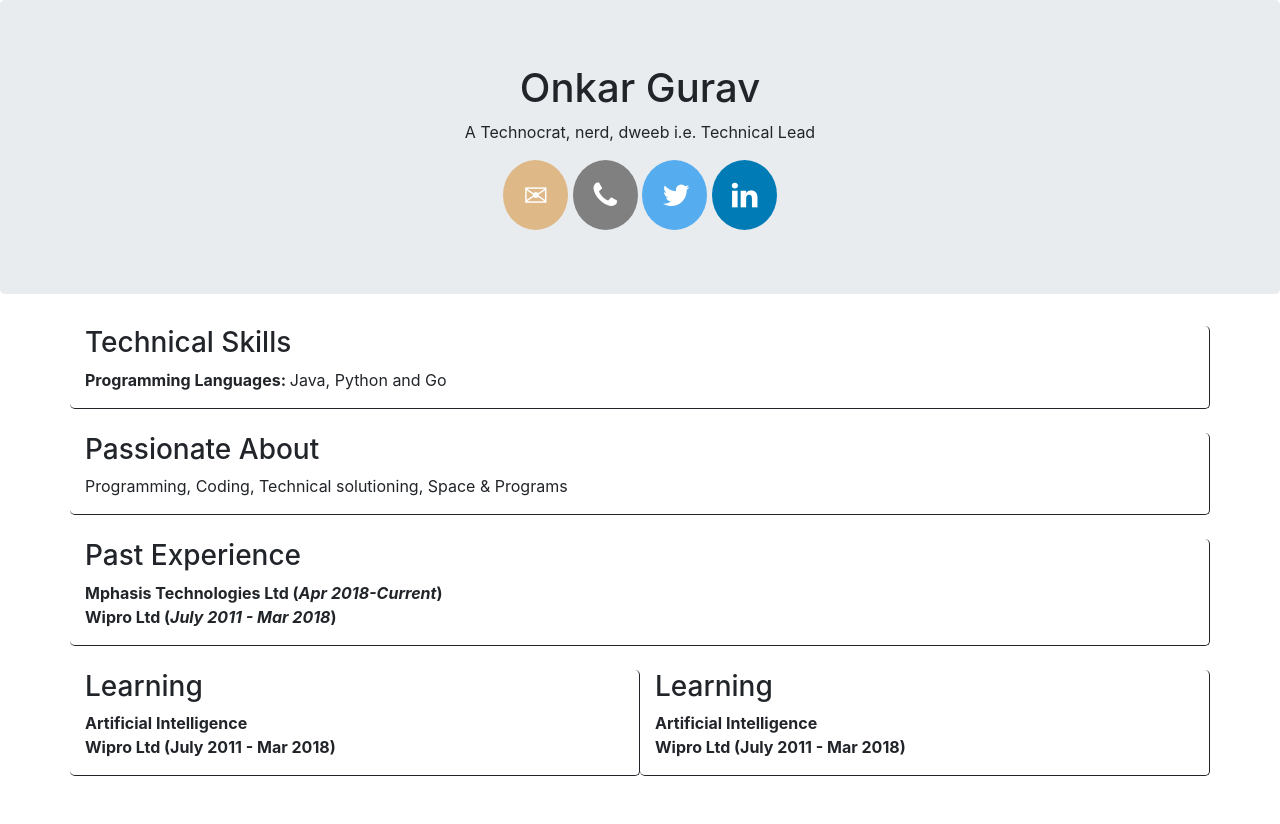
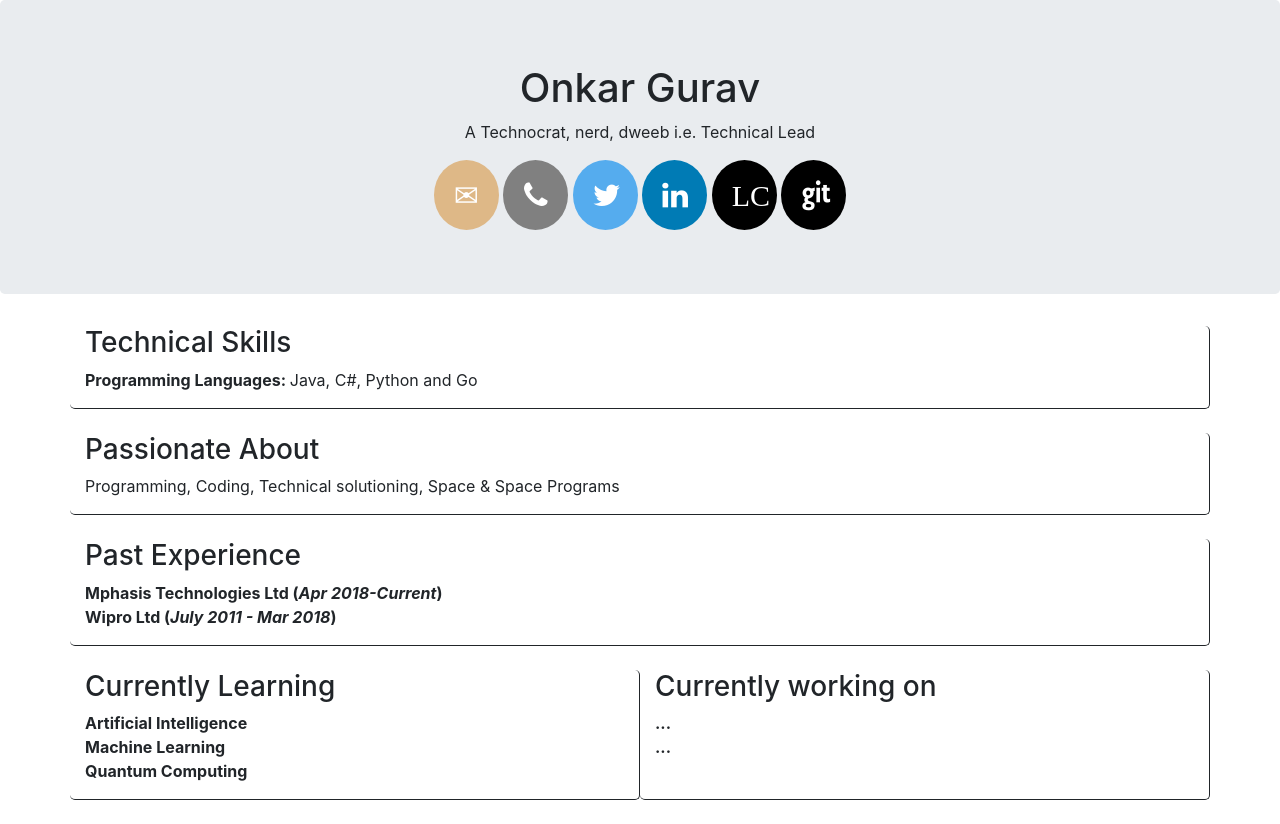
Before and after one commit to letonkargit/letonkargit.github.io, a plain HTML site: page index.html in a window 1280 px wide. Before the commit the page ends 800 px from the top, so only its background shows below. Drawn offline with nearby package versions, Linux system fonts and the light colour scheme.

Commit message:
Update index.html

```diff
--- a/index.html
+++ b/index.html
@@ -41,6 +41,16 @@
                 background: #007bb5;
                 color: white;
             }
+
+            .fa-git {
+                background: black;
+                color: white;
+            }
+
+            .fa-lc {
+                background: black;
+                color: white;
+            }
         </style>
     </head>
     <body>
@@ -52,20 +62,22 @@
             <a href="tel: +14145536505" class="fa fa-phone"></a>
             <a href="https://twitter.com/onkargurav7777" class="fa fa-twitter"></a>
             <a href="https://www.linkedin.com/in/onkar-gurav-32776b39/" class="fa fa-linkedin"></a>
+            <a href="https://leetcode.com/onkargurav7/" class="fa fa-lc" >LC</a>
+            <a href="https://github.com/letonkargit" class="fa fa-git"></a>
         </div>
 
         <div class="container">
             <div class="row" style="border-bottom: 1px solid; border-right: 1px solid; border-radius: 5px;box-shadow: 2px 5px background">
                 <div class="col-sm-12">
                     <h3>Technical Skills</h3>
-                    <p><b>Programming Languages: </b>Java, Python and Go</p>
+                    <p><b>Programming Languages: </b>Java, C#, Python and Go</p>
                 </div>
             </div>
             <br>
             <div class="row" style="border-bottom: 1px solid; border-right: 1px solid; border-radius: 5px;box-shadow: 2px 5px background">
                 <div class="col-sm-12">
                     <h3>Passionate About</h3>
-                    <p>Programming, Coding, Technical solutioning, Space & Programs </p>
+                    <p>Programming, Coding, Technical solutioning, Space & Space Programs </p>
                 </div>
             </div>
             <br>
@@ -81,27 +93,23 @@
             <br>
             <div class="row">
                 <div class="col-sm-6"  style="border-bottom: 1px solid; border-right: 1px solid; border-radius: 5px;box-shadow: 2px 5px background">
-                    <h3>Learning</h3>
+                    <h3>Currently Learning</h3>
                     <p>
                         <b>Artificial Intelligence</b><br>
-                        <b>Wipro Ltd (July 2011 - Mar 2018)</b>
+                        <b>Machine Learning</b><br>
+                        <b>Quantum Computing</b>
                     </p>
                 </div>
 
                 <div class="col-sm-6" style="border-bottom: 1px solid; border-right: 1px solid; border-radius: 5px;box-shadow: 2px 5px background">
-                    <h3>Learning</h3>
+                    <h3>Currently working on</h3>
                     <p>
-                        <b>Artificial Intelligence</b><br>
-                        <b>Wipro Ltd (July 2011 - Mar 2018)</b>
+                        <b>...</b><br>
+                        <b>...</b>
                     </p>
                 </div>
             </div>
-
-            <div style="left: 0px;float: left">
-                <center>
-
-                </center>
-            </div>
         </div>
+        <br>
     </body>
 </html>
```
